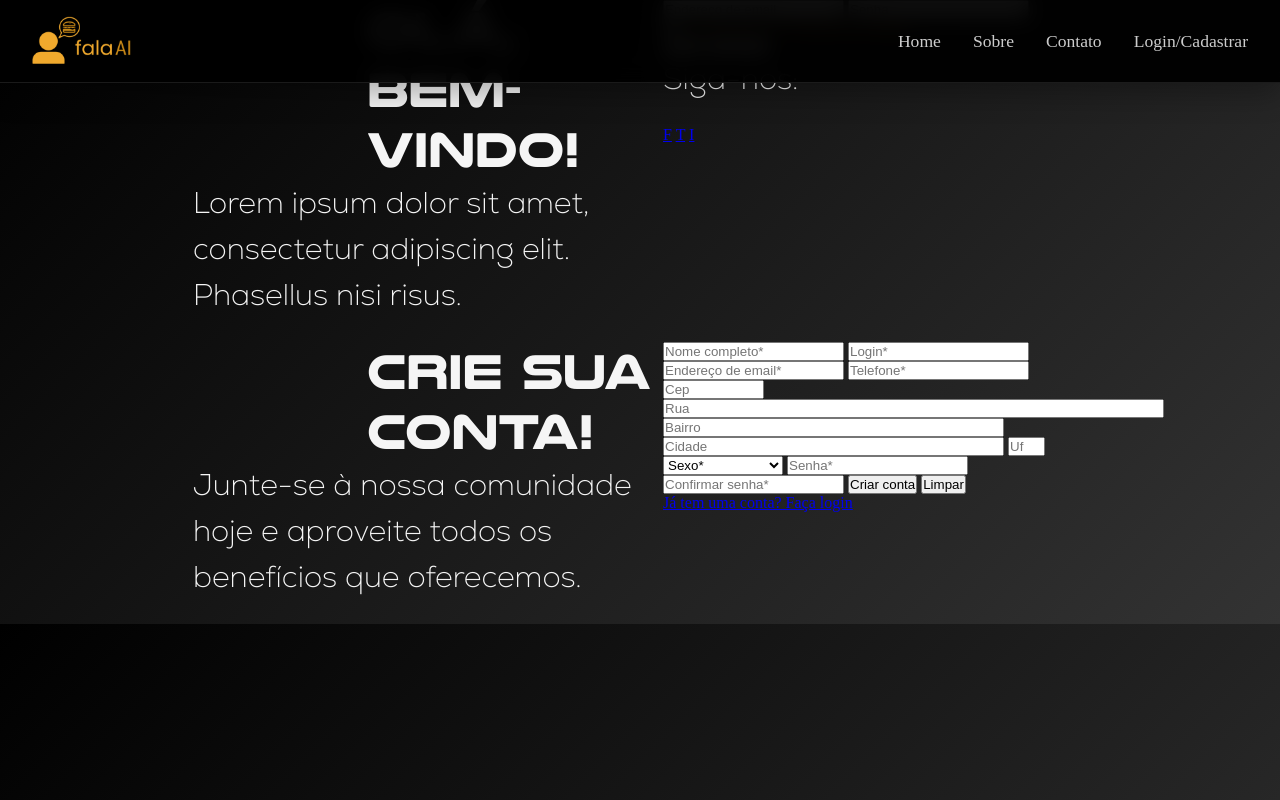
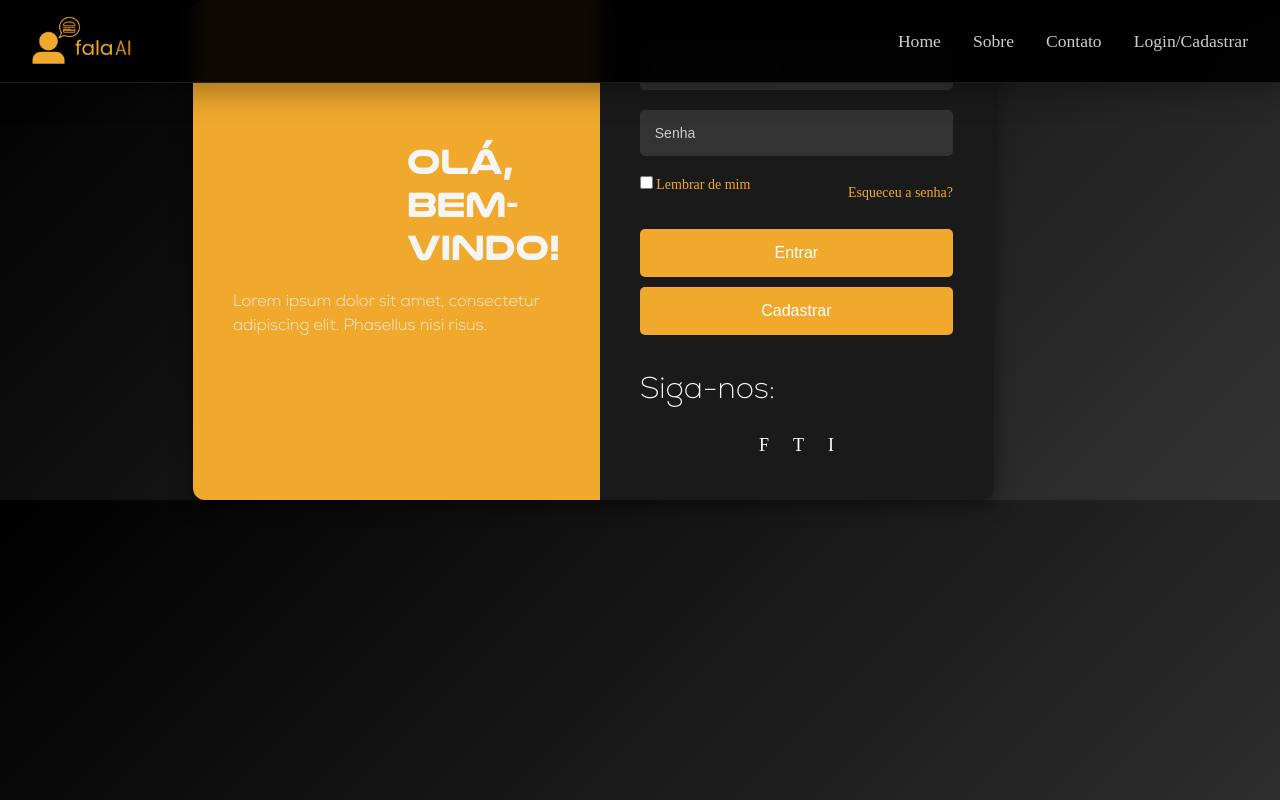
Before and after one commit to PalavroDev/fala.ai, a PHP site: page /login.html in a window 1280 px wide. Run offline with PHP 8.4, Linux system fonts and the light colour scheme; some web fonts are replaced.

Commit message:
login mudado

```diff
--- a/css/main.css
+++ b/css/main.css
@@ -414,6 +414,175 @@
 
 
 
+
+
+
+
+.container-wrapper {
+  width: 800px;
+  height: 500px;
+  position: relative;
+  transform-style: preserve-3d;
+  transition: transform 1s ease;
+}
+
+.container {
+  background-color: #1a1a1a;
+  width: 100%;
+  height: 100%;
+  border-radius: 12px;
+  display: flex;
+  box-shadow: 0px 4px 20px rgba(0, 0, 0, 0.5);
+  overflow: hidden;
+  position: absolute;
+  backface-visibility: hidden;
+}
+
+.container.signup {
+  transform: rotateY(180deg);
+}
+
+.left-side {
+  background-color: #f0a92d;
+  width: 50%;
+  padding: 40px;
+  display: flex;
+  flex-direction: column;
+  justify-content: center;
+}
+
+.left-side h1 {
+  font-size: 36px;
+  margin-bottom: 20px;
+}
+
+.left-side p {
+  font-size: 16px;
+  line-height: 1.5;
+}
+
+.right-side {
+  width: 50%;
+  background-color: #1a1a1a;
+  padding: 40px;
+  display: flex;
+  flex-direction: column;
+  justify-content: center;
+}
+
+.right-side form {
+  display: flex;
+  flex-direction: column;
+}
+
+.right-side input {
+  background: #333;
+  border: none;
+  margin-bottom: 20px;
+  padding: 15px;
+  border-radius: 5px;
+  color: white;
+  font-size: 14px;
+}
+
+.right-side input::placeholder {
+  color: #ccc;
+}
+
+
+#cadastro{
+  padding-top: 500px;
+  overflow: auto;
+  border: 1px solid #ccc;
+}
+
+
+#cadastro::-webkit-scrollbar {
+  width: 10px;
+}
+
+#cadastro::-webkit-scrollbar-track {
+  background: #414141;
+  border-radius: 5px;
+}
+
+#cadastro::-webkit-scrollbar-thumb {
+  background: #888;
+  border-radius: 5px;
+}
+
+#cadastro::-webkit-scrollbar-thumb:hover {
+  background: #555;
+}
+
+/*label dos sexos*/
+.sexo {
+  background: #333;
+  border: none;
+  margin-bottom: 20px;
+  padding: 15px;
+  border-radius: 5px;
+  color: #ccc;
+  font-size: 14px;
+}
+
+/* CONTAINER DA DIREITA (LOGIN/CADASTRO) */
+.right-side .options {
+  display: flex;
+  justify-content: space-between;
+  align-items: center;
+  margin-bottom: 20px;
+  font-size: 14px;
+}
+
+.right-side button {
+  background-color: #f0a92d;
+  border: none;
+  padding: 15px;
+  border-radius: 5px;
+  color: white;
+  font-size: 16px;
+  cursor: pointer;
+  margin-bottom: 10px;
+}
+
+.right-side button:hover {
+  background-color: #f0a92d;
+}
+
+.link{
+  text-decoration: none;
+}
+
+.social-login {
+  text-align: center;
+  margin-top: 20px;
+}
+
+.social-login a {
+  color: white;
+  margin: 0 10px;
+  text-decoration: none;
+  font-size: 18px;
+}
+
+.voltarLogin {
+  text-align: center;
+  margin-top: 15px;
+}
+
+.voltarLogin a {
+  color: #f0a92d;
+  text-decoration: none;
+  font-size: 14px;
+}
+
+.buttom#cadastro{
+  background-color: transparent;
+  color: #f0a92d;
+  border: 2px solid #f0a92d;
+}
+
 /*
     <footer class="rodape">
         <div class="container">
```
